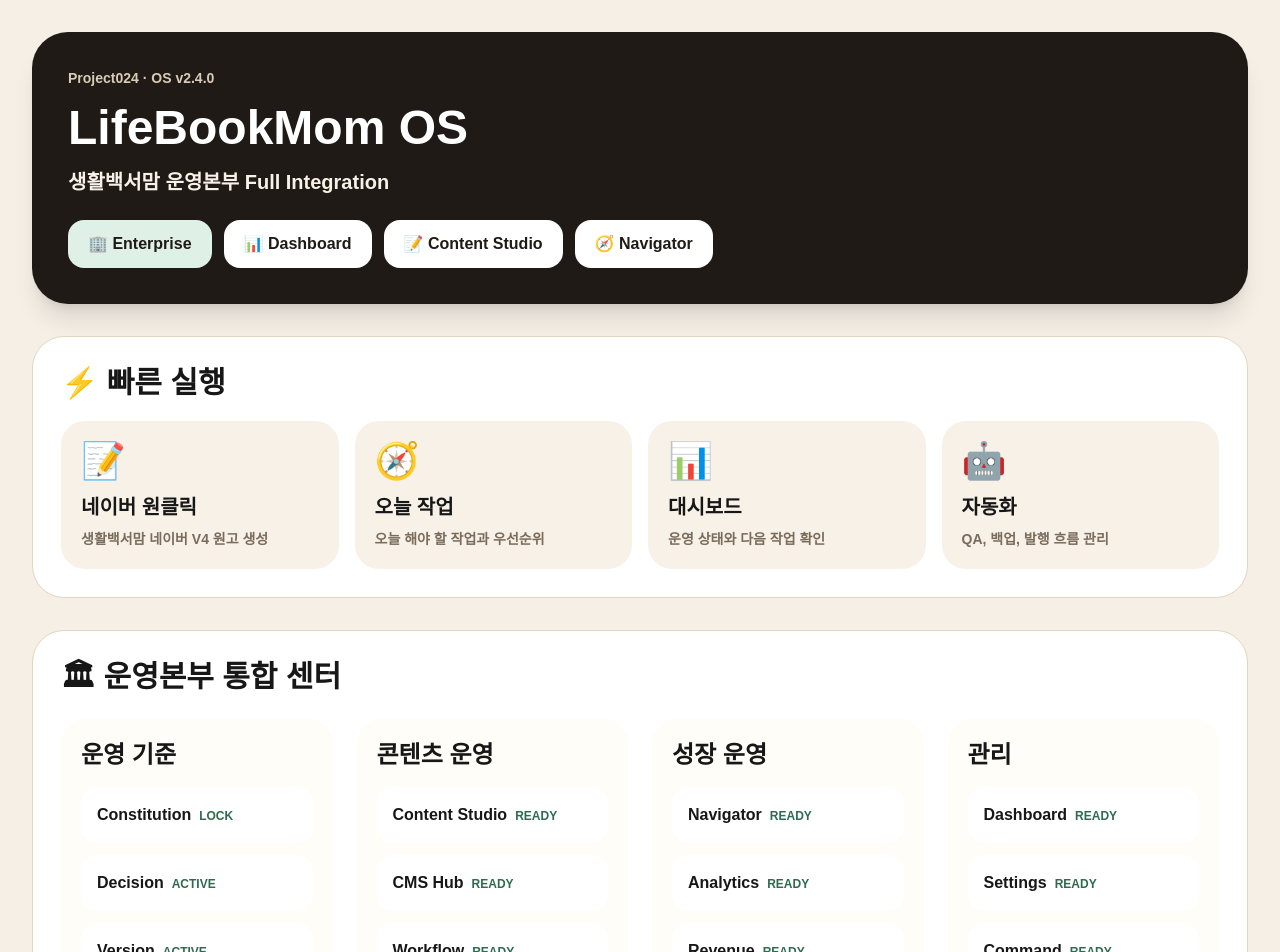
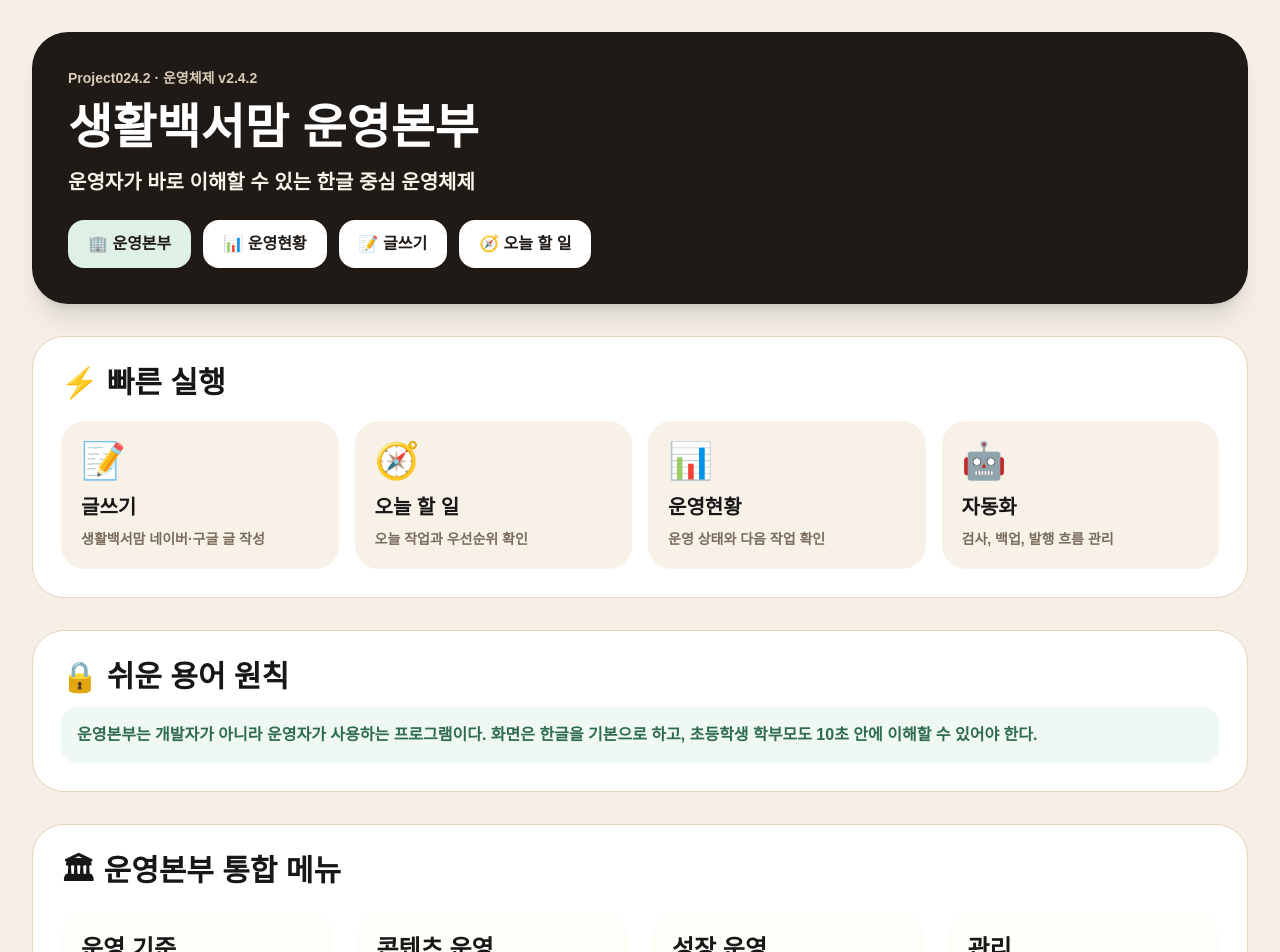
Before and after one commit to yusun7749-art/LifeBookMom-OS, a Next.js app: page /enterprise in a window 1280 px wide. Shown: the top 952 px of the page. Built offline with nearby package versions, Linux system fonts and the light colour scheme.

Commit message:
Project024.2 Korean UI

```diff
--- a/components/v4/AnalyticsHub.tsx
+++ b/components/v4/AnalyticsHub.tsx
@@ -1,9 +1,9 @@
 import { PageShell, CardGrid } from "./OSLayout";
 
 export default function AnalyticsHub() {
-  const items = [{'title': '조회수', 'status': 'READY', 'desc': '조회수, 대표글, 리뉴얼 우선순위를 확인합니다.'}, {'title': '대표글 후보', 'status': 'READY', 'desc': '조회수, 대표글, 리뉴얼 우선순위를 확인합니다.'}, {'title': '리뉴얼 대상', 'status': 'READY', 'desc': '조회수, 대표글, 리뉴얼 우선순위를 확인합니다.'}, {'title': '성과 요약', 'status': 'READY', 'desc': '조회수, 대표글, 리뉴얼 우선순위를 확인합니다.'}];
+  const items = [{'title': '조회수', 'status': '사용 가능', 'desc': '조회수, 대표글, 리뉴얼 우선순위를 확인합니다.'}, {'title': '대표글 후보', 'status': '사용 가능', 'desc': '조회수, 대표글, 리뉴얼 우선순위를 확인합니다.'}, {'title': '리뉴얼 대상', 'status': '사용 가능', 'desc': '조회수, 대표글, 리뉴얼 우선순위를 확인합니다.'}, {'title': '성과 요약', 'status': '사용 가능', 'desc': '조회수, 대표글, 리뉴얼 우선순위를 확인합니다.'}];
   return (
-    <PageShell title="📈 Analytics Hub" subtitle="조회수, 대표글, 리뉴얼 우선순위를 확인합니다.">
+    <PageShell title="📈 통계" subtitle="조회수, 대표글, 리뉴얼 우선순위를 확인합니다.">
       <CardGrid items={items} />
     </PageShell>
   );
--- a/components/v4/AutomationHub.tsx
+++ b/components/v4/AutomationHub.tsx
@@ -1,9 +1,9 @@
 import { PageShell, CardGrid } from "./OSLayout";
 
 export default function AutomationHub() {
-  const items = [{'title': '출력 QA', 'status': 'READY', 'desc': 'QA, 백업, 발행 흐름을 자동화합니다.'}, {'title': 'GitHub 백업', 'status': 'READY', 'desc': 'QA, 백업, 발행 흐름을 자동화합니다.'}, {'title': '발행 완료', 'status': 'READY', 'desc': 'QA, 백업, 발행 흐름을 자동화합니다.'}, {'title': '일일 보고', 'status': 'READY', 'desc': 'QA, 백업, 발행 흐름을 자동화합니다.'}];
+  const items = [{'title': '출력 검사', 'status': '사용 가능', 'desc': '검사, 백업, 발행 흐름을 자동화합니다.'}, {'title': '저장소 백업', 'status': '사용 가능', 'desc': '검사, 백업, 발행 흐름을 자동화합니다.'}, {'title': '발행 완료', 'status': '사용 가능', 'desc': '검사, 백업, 발행 흐름을 자동화합니다.'}, {'title': '일일 보고', 'status': '사용 가능', 'desc': '검사, 백업, 발행 흐름을 자동화합니다.'}];
   return (
-    <PageShell title="🤖 Automation Hub" subtitle="QA, 백업, 발행 흐름을 자동화합니다.">
+    <PageShell title="🤖 자동화" subtitle="검사, 백업, 발행 흐름을 자동화합니다.">
       <CardGrid items={items} />
     </PageShell>
   );
--- a/components/v4/CMSHub.tsx
+++ b/components/v4/CMSHub.tsx
@@ -1,9 +1,9 @@
 import { PageShell, CardGrid } from "./OSLayout";
 
 export default function CMSHub() {
-  const items = [{'title': 'Naver Engine V4', 'status': 'READY', 'desc': '콘텐츠 DB와 발행 상태를 관리합니다.'}, {'title': 'Google SEO', 'status': 'READY', 'desc': '콘텐츠 DB와 발행 상태를 관리합니다.'}, {'title': '발행 대기', 'status': 'READY', 'desc': '콘텐츠 DB와 발행 상태를 관리합니다.'}, {'title': '콘텐츠 아카이브', 'status': 'READY', 'desc': '콘텐츠 DB와 발행 상태를 관리합니다.'}];
+  const items = [{'title': '네이버 글', 'status': '사용 가능', 'desc': '콘텐츠 자료와 발행 상태를 관리합니다.'}, {'title': '구글 글', 'status': '사용 가능', 'desc': '콘텐츠 자료와 발행 상태를 관리합니다.'}, {'title': '발행 대기', 'status': '사용 가능', 'desc': '콘텐츠 자료와 발행 상태를 관리합니다.'}, {'title': '콘텐츠 보관함', 'status': '사용 가능', 'desc': '콘텐츠 자료와 발행 상태를 관리합니다.'}];
   return (
-    <PageShell title="📚 CMS Hub" subtitle="콘텐츠 DB와 발행 상태를 관리합니다.">
+    <PageShell title="📚 콘텐츠창고" subtitle="콘텐츠 자료와 발행 상태를 관리합니다.">
       <CardGrid items={items} />
     </PageShell>
   );
--- a/components/v4/ContentStudioHome.tsx
+++ b/components/v4/ContentStudioHome.tsx
@@ -3,9 +3,9 @@ import { PageShell } from "./OSLayout";
 
 export default function ContentStudioHome() {
   return (
-    <PageShell title="📝 Content Studio V4" subtitle="네이버·Google 콘텐츠 제작과 QA를 관리합니다.">
+    <PageShell title="📝 글쓰기" subtitle="네이버·구글 글쓰기와 출력 검사를 관리합니다.">
       <section className="rounded-[2rem] border border-[#E4D5BE] bg-white p-7">
-        <h2 className="text-3xl font-black">네이버 원클릭 출력 기준</h2>
+        <h2 className="text-3xl font-black">네이버 글쓰기 출력 기준</h2>
         <div className="mt-5 grid gap-3 md:grid-cols-4">
           {naverChecklist.map((item) => (
             <div key={item} className="rounded-2xl bg-[#EFF8F2] p-4 font-bold text-[#2F6B4F]">{item}</div>
--- a/components/v4/Dashboard.tsx
+++ b/components/v4/Dashboard.tsx
@@ -3,7 +3,7 @@ import { CardGrid, PageShell } from "./OSLayout";
 
 export default function Dashboard() {
   return (
-    <PageShell title="📊 Dashboard" subtitle="운영본부 상태와 다음 작업을 한 화면에서 확인합니다.">
+    <PageShell title="📊 운영현황" subtitle="운영본부 상태와 다음 작업을 한 화면에서 확인합니다.">
       <CardGrid items={dashboardWidgets.map((w) => ({ title: w.title, value: w.value, desc: w.desc }))} />
     </PageShell>
   );
--- a/components/v4/EnterpriseDashboard.tsx
+++ b/components/v4/EnterpriseDashboard.tsx
@@ -1,6 +1,6 @@
 import Link from "next/link";
-import { osCenters, osMeta, todayMissions } from "../../data/v4/lifebookmomOS";
-import { CardGrid, PageShell, QuickActions } from "./OSLayout";
+import { koreanUILock, osCenters, osMeta, todayMissions } from "../../data/v4/lifebookmomOS";
+import { PageShell, QuickActions } from "./OSLayout";
 
 export default function EnterpriseDashboard() {
   return (
@@ -8,7 +8,14 @@ export default function EnterpriseDashboard() {
       <QuickActions />
 
       <section className="mt-8 rounded-[2rem] border border-[#E4D5BE] bg-white p-7">
-        <h2 className="text-3xl font-black">🏛 운영본부 통합 센터</h2>
+        <h2 className="text-3xl font-black">🔒 쉬운 용어 원칙</h2>
+        <p className="mt-3 rounded-2xl bg-[#EFF8F2] p-4 font-bold text-[#2F6B4F]">
+          {koreanUILock.rule}
+        </p>
+      </section>
+
+      <section className="mt-8 rounded-[2rem] border border-[#E4D5BE] bg-white p-7">
+        <h2 className="text-3xl font-black">🏛 운영본부 통합 메뉴</h2>
         <div className="mt-6 grid gap-6 xl:grid-cols-4">
           {osCenters.map((group) => (
             <div key={group.group} className="rounded-3xl bg-[#FFFDF8] p-5">
--- a/components/v4/NavigatorCore.tsx
+++ b/components/v4/NavigatorCore.tsx
@@ -4,9 +4,9 @@ import { CardGrid, PageShell } from "./OSLayout";
 export default function NavigatorCore() {
   const routes = osCenters.flatMap((group) => group.items.map((item) => ({ title: item.title, href: item.href, status: item.status, desc: group.group })));
   return (
-    <PageShell title="🧭 Navigator Core" subtitle="오늘 할 일과 운영본부 이동을 연결합니다.">
+    <PageShell title="🧭 오늘 할 일" subtitle="오늘 해야 할 작업과 운영본부 이동을 연결합니다.">
       <section className="rounded-[2rem] border border-[#E4D5BE] bg-white p-7">
-        <h2 className="text-3xl font-black">오늘 항해</h2>
+        <h2 className="text-3xl font-black">오늘 작업</h2>
         <div className="mt-5 grid gap-4 md:grid-cols-4">
           {todayMissions.map((item) => (
             <div key={item.title} className="rounded-2xl bg-[#EFF8F2] p-4 font-bold text-[#2F6B4F]">{item.title}</div>
--- a/components/v4/OSLayout.tsx
+++ b/components/v4/OSLayout.tsx
@@ -9,10 +9,10 @@ export function PageShell({ title, subtitle, children }: { title: string; subtit
         <h1 className="mt-4 text-5xl font-black">{title}</h1>
         <p className="mt-4 text-xl font-bold text-[#F7F1E8]">{subtitle}</p>
         <div className="mt-6 flex flex-wrap gap-3">
-          <Link href="/enterprise" className="rounded-2xl bg-[#DFF1E7] px-5 py-3 font-black text-[#1F1A16]">🏢 Enterprise</Link>
-          <Link href="/dashboard" className="rounded-2xl bg-white px-5 py-3 font-black text-[#1F1A16]">📊 Dashboard</Link>
-          <Link href="/content-studio" className="rounded-2xl bg-white px-5 py-3 font-black text-[#1F1A16]">📝 Content Studio</Link>
-          <Link href="/navigator-core" className="rounded-2xl bg-white px-5 py-3 font-black text-[#1F1A16]">🧭 Navigator</Link>
+          <Link href="/enterprise" className="rounded-2xl bg-[#DFF1E7] px-5 py-3 font-black text-[#1F1A16]">🏢 운영본부</Link>
+          <Link href="/dashboard" className="rounded-2xl bg-white px-5 py-3 font-black text-[#1F1A16]">📊 운영현황</Link>
+          <Link href="/content-studio" className="rounded-2xl bg-white px-5 py-3 font-black text-[#1F1A16]">📝 글쓰기</Link>
+          <Link href="/navigator-core" className="rounded-2xl bg-white px-5 py-3 font-black text-[#1F1A16]">🧭 오늘 할 일</Link>
         </div>
       </section>
       <div className="mt-8">{children}</div>
--- a/components/v4/RevenueCenter.tsx
+++ b/components/v4/RevenueCenter.tsx
@@ -1,9 +1,9 @@
 import { PageShell, CardGrid } from "./OSLayout";
 
 export default function RevenueCenter() {
-  const items = [{'title': 'Coupang Partners', 'status': 'READY', 'desc': '수익원을 한 화면에서 관리합니다.'}, {'title': 'Naver AdPost', 'status': 'READY', 'desc': '수익원을 한 화면에서 관리합니다.'}, {'title': 'Google AdSense', 'status': 'READY', 'desc': '수익원을 한 화면에서 관리합니다.'}, {'title': '월간 수익', 'status': 'READY', 'desc': '수익원을 한 화면에서 관리합니다.'}];
+  const items = [{'title': '쿠팡 파트너스', 'status': '사용 가능', 'desc': '수익원을 한 화면에서 관리합니다.'}, {'title': '네이버 애드포스트', 'status': '사용 가능', 'desc': '수익원을 한 화면에서 관리합니다.'}, {'title': '구글 애드센스', 'status': '사용 가능', 'desc': '수익원을 한 화면에서 관리합니다.'}, {'title': '월간 수익', 'status': '사용 가능', 'desc': '수익원을 한 화면에서 관리합니다.'}];
   return (
-    <PageShell title="💰 Revenue Center" subtitle="수익원을 한 화면에서 관리합니다.">
+    <PageShell title="💰 수익관리" subtitle="수익원을 한 화면에서 관리합니다.">
       <CardGrid items={items} />
     </PageShell>
   );
--- a/components/v4/SettingsCenter.tsx
+++ b/components/v4/SettingsCenter.tsx
@@ -1,9 +1,9 @@
 import { PageShell, CardGrid } from "./OSLayout";
 
 export default function SettingsCenter() {
-  const items = [{'title': '브랜드', 'status': 'READY', 'desc': '브랜드와 운영 기준을 관리합니다.'}, {'title': '리니', 'status': 'READY', 'desc': '브랜드와 운영 기준을 관리합니다.'}, {'title': '이미지 규칙', 'status': 'READY', 'desc': '브랜드와 운영 기준을 관리합니다.'}, {'title': '쿠팡 ID', 'status': 'READY', 'desc': '브랜드와 운영 기준을 관리합니다.'}];
+  const items = [{'title': '브랜드', 'status': '사용 가능', 'desc': '브랜드와 운영 기준을 관리합니다.'}, {'title': '리니', 'status': '사용 가능', 'desc': '브랜드와 운영 기준을 관리합니다.'}, {'title': '이미지 규칙', 'status': '사용 가능', 'desc': '브랜드와 운영 기준을 관리합니다.'}, {'title': '쿠팡 ID', 'status': '사용 가능', 'desc': '브랜드와 운영 기준을 관리합니다.'}];
   return (
-    <PageShell title="⚙️ Settings Center" subtitle="브랜드와 운영 기준을 관리합니다.">
+    <PageShell title="⚙️ 환경설정" subtitle="브랜드와 운영 기준을 관리합니다.">
       <CardGrid items={items} />
     </PageShell>
   );
--- a/components/v4/WorkflowCenter.tsx
+++ b/components/v4/WorkflowCenter.tsx
@@ -1,9 +1,9 @@
 import { PageShell, CardGrid } from "./OSLayout";
 
 export default function WorkflowCenter() {
-  const items = [{'title': '주제', 'status': 'READY', 'desc': '콘텐츠 제작 흐름을 관리합니다.'}, {'title': '원고', 'status': 'READY', 'desc': '콘텐츠 제작 흐름을 관리합니다.'}, {'title': '이미지', 'status': 'READY', 'desc': '콘텐츠 제작 흐름을 관리합니다.'}, {'title': '발행', 'status': 'READY', 'desc': '콘텐츠 제작 흐름을 관리합니다.'}];
+  const items = [{'title': '주제', 'status': '사용 가능', 'desc': '콘텐츠 제작 흐름을 관리합니다.'}, {'title': '원고', 'status': '사용 가능', 'desc': '콘텐츠 제작 흐름을 관리합니다.'}, {'title': '이미지', 'status': '사용 가능', 'desc': '콘텐츠 제작 흐름을 관리합니다.'}, {'title': '발행', 'status': '사용 가능', 'desc': '콘텐츠 제작 흐름을 관리합니다.'}];
   return (
-    <PageShell title="🔄 Workflow Center" subtitle="콘텐츠 제작 흐름을 관리합니다.">
+    <PageShell title="🔄 작업순서" subtitle="콘텐츠 제작 흐름을 관리합니다.">
       <CardGrid items={items} />
     </PageShell>
   );
--- a/data/v4/lifebookmomOS.ts
+++ b/data/v4/lifebookmomOS.ts
@@ -1,45 +1,61 @@
 export const osMeta = {
-  project: "Project024",
-  title: "LifeBookMom OS",
-  subtitle: "생활백서맘 운영본부 Full Integration",
+  project: "Project024.2",
+  title: "생활백서맘 운영본부",
+  subtitle: "운영자가 바로 이해할 수 있는 한글 중심 운영체제",
   branch: "project023-os-core",
-  version: "OS v2.4.0",
-  status: "READY",
-  commitLabel: "Project024 Full Integration",
-  purpose: "콘텐츠 제작, 운영 기준, 분석, 수익, 자동화, Git 관리를 하나의 운영본부에서 연결합니다.",
+  version: "운영체제 v2.4.2",
+  status: "사용 가능",
+  commitLabel: "Project024.2 Korean UI",
+  purpose: "글쓰기, 운영 기준, 통계, 수익관리, 자동화, 저장소 관리를 한 화면에서 쉽게 확인합니다.",
+};
+
+export const koreanUILock = {
+  id: "LOCK-007",
+  title: "쉬운 용어 원칙",
+  rule: "운영본부는 개발자가 아니라 운영자가 사용하는 프로그램이다. 화면은 한글을 기본으로 하고, 초등학생 학부모도 10초 안에 이해할 수 있어야 한다.",
+};
+
+export const statusText = {
+  READY: "사용 가능",
+  BUILDING: "개발 중",
+  DONE: "완료",
+  FAIL: "오류",
+  WARNING: "주의",
+  LOCKED: "잠금",
+  ACTIVE: "사용 중",
 };
 
 export const osQuickActions = [
-  { icon: "📝", title: "네이버 원클릭", href: "/content-studio", desc: "생활백서맘 네이버 V4 원고 생성" },
-  { icon: "🧭", title: "오늘 작업", href: "/navigator-core", desc: "오늘 해야 할 작업과 우선순위" },
-  { icon: "📊", title: "대시보드", href: "/dashboard", desc: "운영 상태와 다음 작업 확인" },
-  { icon: "🤖", title: "자동화", href: "/automation-hub", desc: "QA, 백업, 발행 흐름 관리" },
+  { icon: "📝", title: "글쓰기", href: "/content-studio", desc: "생활백서맘 네이버·구글 글 작성" },
+  { icon: "🧭", title: "오늘 할 일", href: "/navigator-core", desc: "오늘 작업과 우선순위 확인" },
+  { icon: "📊", title: "운영현황", href: "/dashboard", desc: "운영 상태와 다음 작업 확인" },
+  { icon: "🤖", title: "자동화", href: "/automation-hub", desc: "검사, 백업, 발행 흐름 관리" },
 ];
 
 export const osCenters = [
   { group: "운영 기준", items: [
-    { title: "Constitution", href: "/constitution-center", status: "LOCK" },
-    { title: "Decision", href: "/decision-center", status: "ACTIVE" },
-    { title: "Version", href: "/version-center", status: "ACTIVE" },
-    { title: "Recovery", href: "/recovery-center", status: "READY" },
+    { title: "운영헌법", href: "/constitution-center", status: "잠금" },
+    { title: "결정기록", href: "/decision-center", status: "사용 중" },
+    { title: "버전관리", href: "/version-center", status: "사용 중" },
+    { title: "복구", href: "/recovery-center", status: "사용 가능" },
   ]},
   { group: "콘텐츠 운영", items: [
-    { title: "Content Studio", href: "/content-studio", status: "READY" },
-    { title: "CMS Hub", href: "/cms-hub", status: "READY" },
-    { title: "Workflow", href: "/workflow-center", status: "READY" },
-    { title: "Media", href: "/media-center", status: "READY" },
+    { title: "글쓰기", href: "/content-studio", status: "사용 가능" },
+    { title: "콘텐츠창고", href: "/cms-hub", status: "사용 가능" },
+    { title: "작업순서", href: "/workflow-center", status: "사용 가능" },
+    { title: "이미지창고", href: "/media-center", status: "사용 가능" },
   ]},
   { group: "성장 운영", items: [
-    { title: "Navigator", href: "/navigator-core", status: "READY" },
-    { title: "Analytics", href: "/analytics-hub", status: "READY" },
-    { title: "Revenue", href: "/revenue-center", status: "READY" },
-    { title: "Automation", href: "/automation-hub", status: "READY" },
+    { title: "오늘 할 일", href: "/navigator-core", status: "사용 가능" },
+    { title: "통계", href: "/analytics-hub", status: "사용 가능" },
+    { title: "수익관리", href: "/revenue-center", status: "사용 가능" },
+    { title: "자동화", href: "/automation-hub", status: "사용 가능" },
   ]},
   { group: "관리", items: [
-    { title: "Dashboard", href: "/dashboard", status: "READY" },
-    { title: "Settings", href: "/settings-center", status: "READY" },
-    { title: "Command", href: "/command-center", status: "READY" },
-    { title: "Schedule", href: "/schedule-center", status: "READY" },
+    { title: "운영현황", href: "/dashboard", status: "사용 가능" },
+    { title: "환경설정", href: "/settings-center", status: "사용 가능" },
+    { title: "명령센터", href: "/command-center", status: "사용 가능" },
+    { title: "일정관리", href: "/schedule-center", status: "사용 가능" },
   ]},
 ];
 
@@ -47,28 +63,28 @@ export const naverChecklist = [
   "제목 1개만 출력",
   "본문은 네이버 전용",
   "부모 체크리스트 포함",
-  "추천템 별점/점수 미출력",
-  "FAQ 5개",
+  "추천템 별점·점수 미출력",
+  "자주 묻는 질문 5개",
   "해시태그 30개 한 줄",
   "쿠팡 고지문 마지막 한 줄",
 ];
 
 export const todayMissions = [
-  { title: "Content Studio V4 출력 검증", priority: "높음", desc: "수족구 등교 기준 같은 대표글로 실제 출력 확인" },
-  { title: "생활백서맘 말투 고정", priority: "높음", desc: "옆집 엄마 말투와 복붙용 구조 확인" },
-  { title: "Dashboard 실제 데이터 연결", priority: "중간", desc: "Git, CMS, Analytics, Revenue 상태 연결" },
-  { title: "Navigator 추천 로직 보완", priority: "중간", desc: "오늘 작업과 다음 작업을 자동 추천하도록 확장" },
+  { title: "글쓰기 출력 확인", priority: "높음", desc: "생활백서맘 말투와 복붙용 구조 확인" },
+  { title: "추천상품 중복 방지", priority: "높음", desc: "브랜드명보다 해결책 중심 추천 확인" },
+  { title: "이미지 워터마크 고정", priority: "높음", desc: "공식 생활백서맘 월계관 서명 확인" },
+  { title: "운영현황 실제 데이터 연결", priority: "중간", desc: "저장소, 글쓰기, 통계, 수익 상태 연결" },
 ];
 
 export const dashboardWidgets = [
-  { title: "OS 상태", value: "READY", desc: "Project024 Full Integration 적용" },
-  { title: "Content Studio", value: "V4", desc: "네이버·Google 분리 운영" },
-  { title: "Navigator", value: "READY", desc: "오늘 작업 허브" },
-  { title: "CMS", value: "READY", desc: "콘텐츠 운영 허브" },
-  { title: "Analytics", value: "READY", desc: "조회수·대표글·리뉴얼 후보" },
-  { title: "Revenue", value: "READY", desc: "쿠팡·애드센스·애드포스트" },
-  { title: "Automation", value: "READY", desc: "QA·백업·발행 흐름" },
-  { title: "GitHub", value: "BRANCH", desc: "project023-os-core" },
+  { title: "운영체제 상태", value: "사용 가능", desc: "Project024.2 한글 운영본부 적용" },
+  { title: "글쓰기", value: "V4", desc: "네이버·구글 분리 운영" },
+  { title: "오늘 할 일", value: "사용 가능", desc: "오늘 작업 허브" },
+  { title: "콘텐츠창고", value: "사용 가능", desc: "콘텐츠 운영 허브" },
+  { title: "통계", value: "사용 가능", desc: "조회수·대표글·리뉴얼 후보" },
+  { title: "수익관리", value: "사용 가능", desc: "쿠팡·애드센스·애드포스트" },
+  { title: "자동화", value: "사용 가능", desc: "검사·백업·발행 흐름" },
+  { title: "저장소", value: "작업줄기", desc: "project023-os-core" },
 ];
 
 export const settings = [
@@ -78,24 +94,24 @@ export const settings = [
   "네이버 본문: 15pt 기준",
   "쿠팡 고지문: 마지막 한 줄",
   "추천상품 점수: 내부용만 사용",
-  "Google 본문: 네이버와 분리",
-  "삭제 금지: ARCHIVED 사용",
+  "구글 본문: 네이버와 분리",
+  "삭제 금지: 보관함 사용",
 ];
 
 export const revenueSources = [
-  "Coupang Partners",
-  "Naver AdPost",
-  "Google AdSense",
+  "쿠팡 파트너스",
+  "네이버 애드포스트",
+  "구글 애드센스",
   "전자책",
   "템플릿",
   "브랜드 확장",
 ];
 
 export const automationJobs = [
-  "네이버 출력 QA",
+  "네이버 출력 검사",
   "해시태그 30개 검사",
   "쿠팡 고지문 검사",
-  "GitHub 백업 확인",
+  "저장소 백업 확인",
   "발행 완료 기록",
   "일일 운영 보고",
 ];
```
Also changed, not shown: 1 other file (tests, documents, lock files or other folders).
